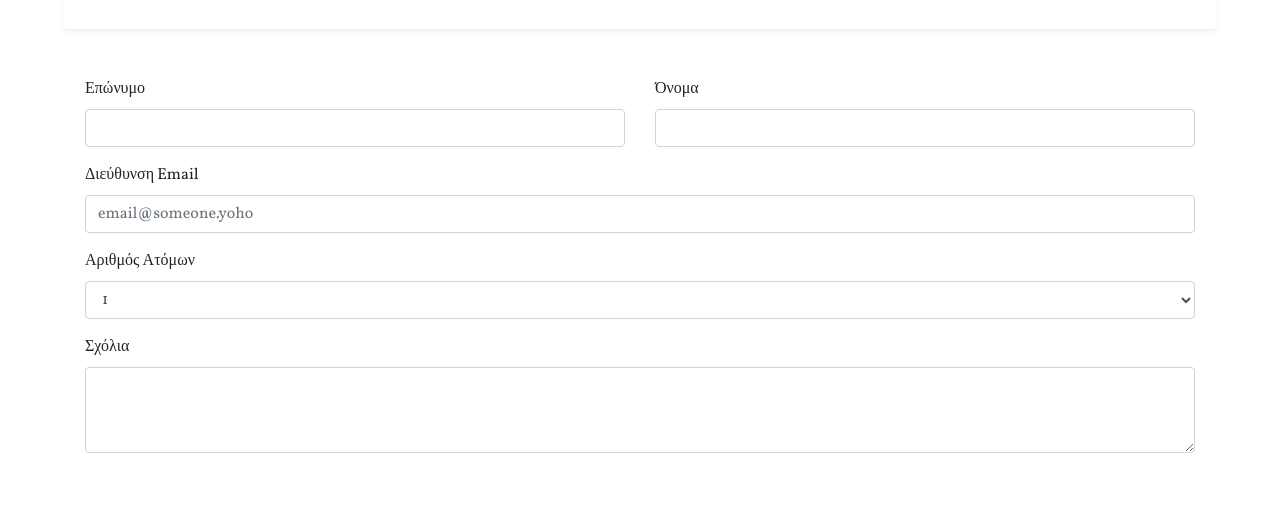
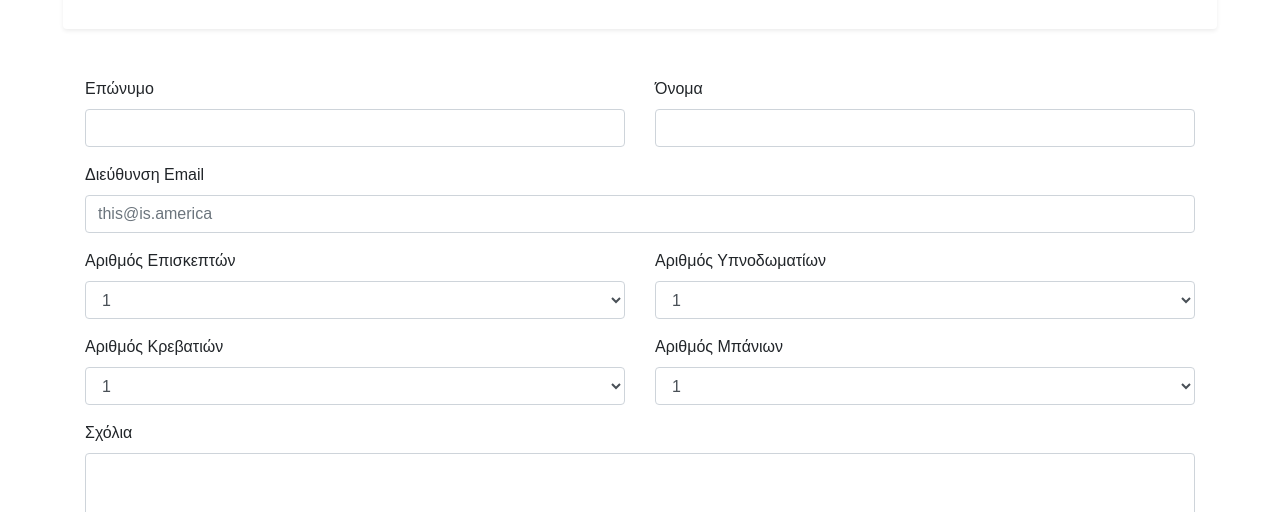
Before and after one commit to Gsak3l/airbnb-clone-app, a plain HTML site: page submit.html in a window 1280 px wide. Shown: the part 272-784 px from the top of the page. Drawn offline with nearby package versions, Linux system fonts and the light colour scheme.

Commit message:
upload form has a final form :P

```diff
--- a/css/style.css
+++ b/css/style.css
@@ -1,5 +1,5 @@
 body {
-    font-family: 'Vollkorn', serif;
+    font-family: 'Ubuntu', sans-serif;
 }
 
 .btn-file {
@@ -24,5 +24,6 @@ body {
 }
 
 #img-upload {
-    width: 100%;
+    padding-top: 40px;
+    width: 30%;
 }
--- a/submit.html
+++ b/submit.html
@@ -86,11 +86,13 @@
                     <div class="form-group">
                         <label for="exampleInputEmail1">Διεύθυνση Email</label>
                         <input type="email" class="form-control" id="exampleInputEmail1" aria-describedby="emailHelp"
-                            placeholder="email@someone.yoho">
+                            placeholder="this@is.america">
                     </div>
                     <!--number of visitors starts-->
+                    <div class="row">
+                        <div class="col-sm">
                             <div class="form-group">
-                        <label for="exampleFormControlSelect1">Αριθμός Ατόμων</label>
+                                <label for="exampleFormControlSelect1">Αριθμός Επισκεπτών</label>
                                 <select class="form-control" id="exampleFormControlSelect1">
                                     <option>1</option>
                                     <option>2</option>
@@ -104,6 +106,48 @@
                                     <option>10</option>
                                 </select>
                             </div>
+                        </div>
+                        <div class="col-sm">
+                                <div class="form-group">
+                                    <label for="exampleFormControlSelect1">Αριθμός Υπνοδωματίων</label>
+                                    <select class="form-control" id="exampleFormControlSelect1">
+                                        <option>1</option>
+                                        <option>2</option>
+                                        <option>3</option>
+                                        <option>4</option>
+                                    </select>
+                                </div>
+                            </div>
+                    </div>
+                    <div class="row">
+                            <div class="col-sm">
+                                <div class="form-group">
+                                    <label for="exampleFormControlSelect1">Αριθμός Κρεβατιών</label>
+                                    <select class="form-control" id="exampleFormControlSelect1">
+                                        <option>1</option>
+                                        <option>2</option>
+                                        <option>3</option>
+                                        <option>4</option>
+                                        <option>5</option>
+                                        <option>6</option>
+                                        <option>7</option>
+                                        <option>8</option>
+                                    </select>
+                                </div>
+                            </div>
+                            <div class="col-sm">
+                                    <div class="form-group">
+                                        <label for="exampleFormControlSelect1">Αριθμός Μπάνιων</label>
+                                        <select class="form-control" id="exampleFormControlSelect1">
+                                            <option>1</option>
+                                            <option>2</option>
+                                            <option>3</option>
+                                            <option>4</option>
+                                        </select>
+                                    </div>
+                                </div>
+                        </div>
+
                     <!--number of visitors ends-->
                     <!--comment section starts-->
                     <div class="form-group">
```
Also changed, not shown: index.html (+2 -2 lines). Lines whose indentation alone changed are shown as unchanged.
